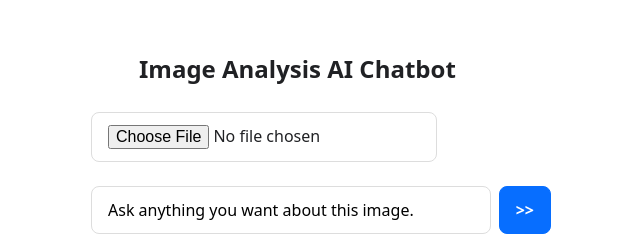
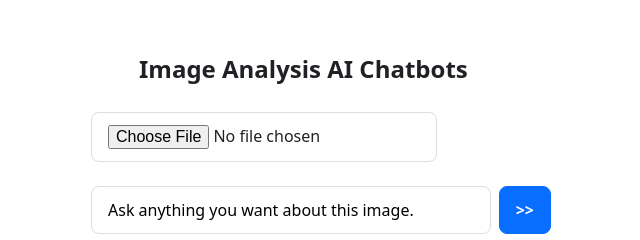
Before and after one commit to mgpanchal/ai-chatbot, a website built with Vite: page index.html in a window 1280 px wide. Shown: the top 240 px of the page, 319-959 px from the left. Built offline with nearby package versions, Linux system fonts and the light colour scheme; some packages are replaced by stand-ins of ours; files whose address does not match are found by name.

Commit message:
chnages index

```diff
--- a/index.html
+++ b/index.html
@@ -9,7 +9,7 @@
 
 <body>
   <main>
-    <h1>Image Analysis AI Chatbot</h1>
+    <h1>Image Analysis AI Chatbots</h1>
     <form>
       <div class="image-picker">
         <input type="file" id="fileInput" name=file />
```
